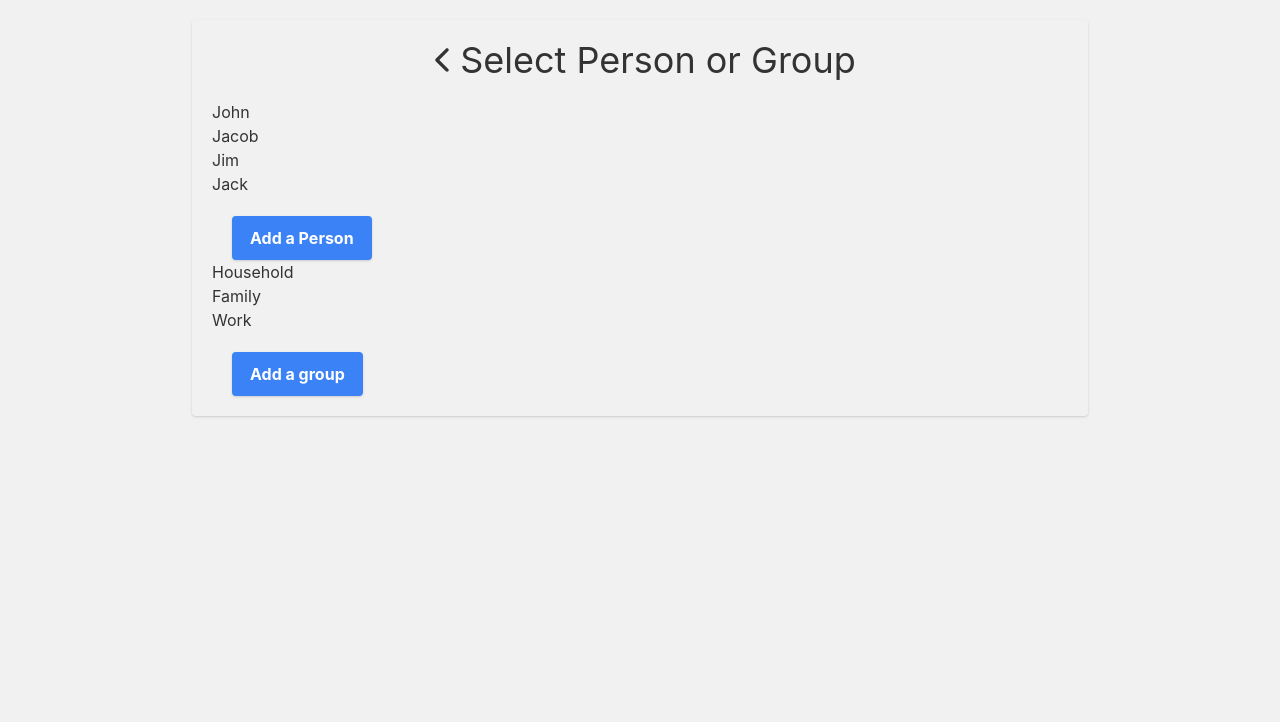
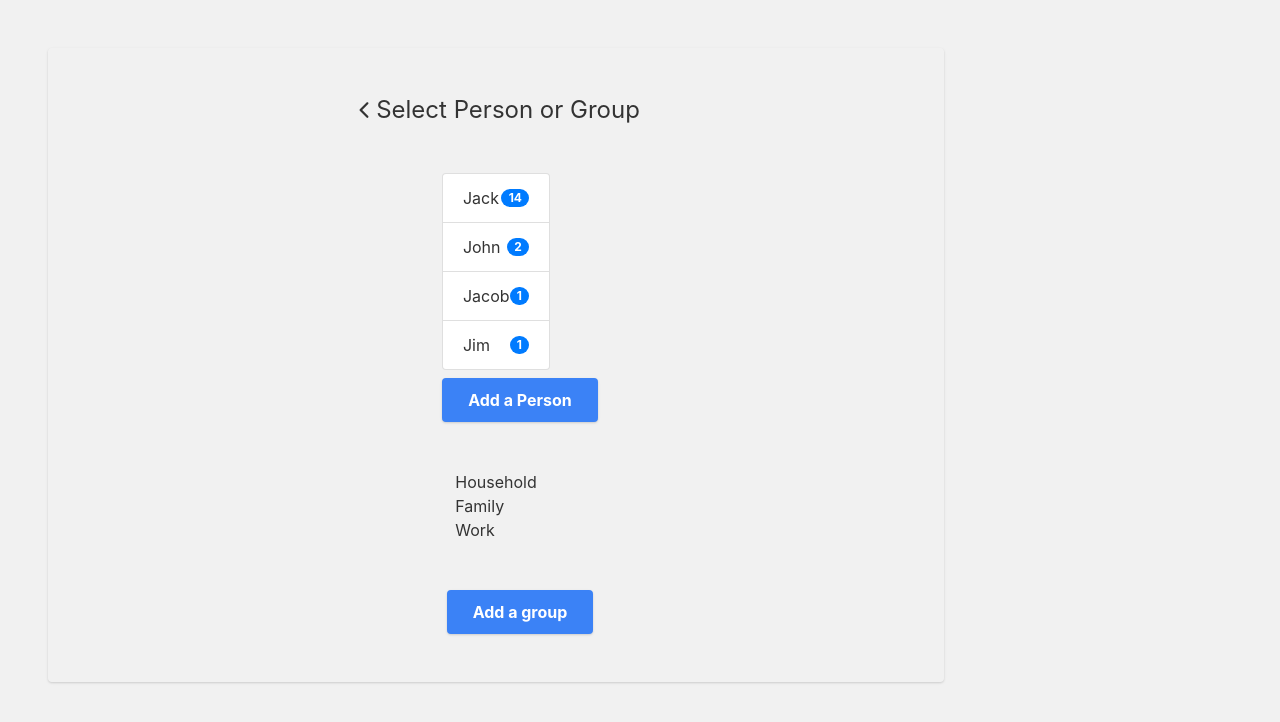
Before and after one commit to DevinLed/BillSplit, a React (Create React App) app: page / in a window 1280 px wide. Both pictures are taken after a click on the button "Split a Bill". Shown: the top 722 px of the page. Built offline with nearby package versions, Linux system fonts and the light colour scheme; the HTML template or start-up script is replaced by a standard one.

Commit message:
List test

```diff
--- a/public/index.html
+++ b/public/index.html
@@ -10,6 +10,7 @@
       content="Web site created using create-react-app"
     />
     <link rel="apple-touch-icon" href="%PUBLIC_URL%/logo192.png" />
+    <link rel="stylesheet" href="https://cdn.jsdelivr.net/npm/bootstrap@4.0.0/dist/css/bootstrap.min.css" integrity="sha384-Gn5384xqQ1aoWXA+058RXPxPg6fy4IWvTNh0E263XmFcJlSAwiGgFAW/dAiS6JXm" crossorigin="anonymous">
     <link rel="stylesheet" href="https://cdnjs.cloudflare.com/ajax/libs/tailwindcss/2.2.19/tailwind.min.css" referrerpolicy="no-referrer" />
     <!--
       manifest.json provides metadata used when your web app is installed on a
--- a/src/App.js
+++ b/src/App.js
@@ -1,7 +1,7 @@
 import { useState, useEffect } from "react";
 import Header from "./components/Header";
 import "./darkMode.css";
-import "./index.css"
+import "./index.css";
 import MainScreen from "./components/MainScreen";
 import AddGroup from "./components/AddGroup";
 import AddPerson from "./components/AddPerson";
@@ -9,6 +9,12 @@ import EditGroup from "./components/EditGroup";
 import EditPerson from "./components/EditPerson";
 
 function App() {
+  // Main screen menu selection - 5 buttons: Start Bill, Edit Person, Edit Group, History, Darkmode
+  const [startBill, setStartBill] = useState(true);
+  const [showPersonEdit, setPersonEdit] = useState(false);
+  const [showGroupEdit, setGroupEdit] = useState(false);
+  const [showHistory, setHistory] = useState(false);
+  // For Dark/Bright mode. Keeps mode storage for page refresh.
   const [theme, setTheme] = useState(localStorage.getItem("theme") || "light");
   const toggleTheme = () => {
     if (theme === "light") {
@@ -17,26 +23,33 @@ function App() {
       setTheme("light");
     }
   };
-  const [showBill, setShowBill] = useState(true);
-  const [selectPersonEdit, setSelectPersonEdit] = useState(false);
-  const [showPersonEdit, setPersonEdit] = useState(false);
-  const [setAddPerson] = useState(false);
-  const [showGroupEdit, setGroupEdit] = useState(false);
-  const [showHistory, setHistory] = useState(false);
-
+  // useEffect to track dark mode
   useEffect(() => {
     localStorage.setItem("theme", theme);
     document.body.className = theme;
   }, [theme]);
+  // Text switch for dark mode button
+  const [buttonText, setButtonText] = useState("Dark Mode");
+  const changeText = (text) => setButtonText(text);
+
+  // Menus for edit person and edit group
+
+  const [selectPersonEdit, setSelectPersonEdit] = useState(false);
+
+  // Selections in Split a bill menu
+  const [addPerson, setAddPerson] = useState(false);
+  const [addGroup, setAddGroup] = useState(false);
+
   return (
     <>
       <main className="m-5 p-5 md:max-w-xl md:mx-auto lg:max-w-2xl xl:max-w-4xl bg-white-500 rounded shadow">
         <div className={`App ${theme}`}>
-          {showBill ? (
-            <div className="flex flex-col items-center justify-center mb-5 xl:flex-row xl:justify-between">
+          {startBill ? (
+            <div className="flex flex-col items-center justify-center">
+              {/*  Header narrative for the Main Screen + 4 button selection screens */}
               <Header
-                showBill={showBill}
-                personEdit={showPersonEdit}
+                startBill={startBill}
+                showPersonEdit={showPersonEdit}
                 selectPersonEdit={selectPersonEdit}
                 setPersonEdit={setPersonEdit}
                 groupEdit={showGroupEdit}
@@ -46,7 +59,7 @@ function App() {
                   <button
                     className="justify-center mt-5 ml-5 bg-blue-500 text-white font-bold py-2 px-4 rounded shadow border-2 border-blue-500 hover:bg-transparent hover:text-blue-500 transition-all duration-300"
                     onClick={() => {
-                      setShowBill(false);
+                      setStartBill(false);
                       setPersonEdit(true);
                     }}
                   >
@@ -57,7 +70,7 @@ function App() {
                   <button
                     className="mt-5 ml-5 bg-blue-500 text-white font-bold py-2 px-4 rounded shadow border-2 border-blue-500 hover:bg-transparent hover:text-blue-500 transition-all duration-300"
                     onClick={() => {
-                      setShowBill(false);
+                      setStartBill(false);
                       setSelectPersonEdit(true);
                     }}
                   >
@@ -68,7 +81,7 @@ function App() {
                   <button
                     className="mt-5 ml-5 bg-blue-500 text-white font-bold py-2 px-4 rounded shadow border-2 border-blue-500 hover:bg-transparent hover:text-blue-500 transition-all duration-300"
                     onClick={() => {
-                      setShowBill(false);
+                      setStartBill(false);
                       setGroupEdit(true);
                     }}
                   >
@@ -79,7 +92,7 @@ function App() {
                   <button
                     className="mt-5 ml-5 bg-blue-500 text-white font-bold py-2 px-4 rounded shadow border-2 border-blue-500 hover:bg-transparent hover:text-blue-500 transition-all duration-300"
                     onClick={() => {
-                      setShowBill(false);
+                      setStartBill(false);
                       setHistory(true);
                     }}
                   >
@@ -88,10 +101,17 @@ function App() {
                 </li>
                 <li>
                   <button
-                    onClick={toggleTheme}
+                    onClick={() => {
+                      toggleTheme();
+                      if (theme === "light") {
+                        changeText("Bright Mode");
+                      } else {
+                        changeText("Dark Mode");
+                      }
+                    }}
                     className="mt-5 ml-5 bg-black text-white font-bold py-2 px-4 rounded shadow border-2 border-black hover:text-white-500 transition-all duration-300"
                   >
-                    Toggle Mode
+                    {buttonText}
                   </button>
                 </li>
               </ul>
@@ -100,31 +120,35 @@ function App() {
             ""
           )}
           {showPersonEdit ? (
-            <div>
+            <div className="flex flex-col items-center justify-center">
               <Header
-                showBill={showBill}
-                setShowBill={setShowBill}
-                personEdit={showPersonEdit}
+                startBill={startBill}
+                setStartBill={setStartBill}
+                showPersonEdit={showPersonEdit}
                 groupEdit={showGroupEdit}
                 setPersonEdit={setPersonEdit}
                 setGroupEdit={setGroupEdit}
               ></Header>
-              <ul>
-                <li>
-                  <a href="blank">John</a>
+              <ul class="list-group">
+                <li class="list-group-item d-flex justify-content-between align-items-center">
+                  Jack
+                  <span class="badge badge-primary badge-pill">14</span>
                 </li>
-                <li>
-                  <a href="blank">Jacob</a>
+                <li class="list-group-item d-flex justify-content-between align-items-center">
+                  John
+                  <span class="badge badge-primary badge-pill">2</span>
                 </li>
-                <li>
-                  <a href="blank">Jim</a>
+                <li class="list-group-item d-flex justify-content-between align-items-center">
+                  Jacob
+                  <span class="badge badge-primary badge-pill">1</span>
                 </li>
-                <li>
-                  <a href="blank">Jack</a>
+                <li class="list-group-item d-flex justify-content-between align-items-center">
+                  Jim
+                  <span class="badge badge-primary badge-pill">1</span>
                 </li>
               </ul>
               <button
-                className="mt-5 ml-5 bg-blue-500 text-white font-bold py-2 px-4 rounded shadow border-2 border-blue-500 hover:bg-transparent hover:text-blue-500 transition-all duration-300"
+                className="mt-2 ml-5 mb-5 bg-blue-500 text-white font-bold py-2 px-4 rounded shadow border-2 border-blue-500 hover:bg-transparent hover:text-blue-500 transition-all duration-300"
                 onClick={() => setAddPerson(true)}
               >
                 Add a Person
@@ -148,11 +172,11 @@ function App() {
             ""
           )}
           {selectPersonEdit ? (
-            <div>
+            <div className="flex flex-col items-center justify-center">
               <Header
-                showBill={showBill}
-                setShowBill={setShowBill}
-                personEdit={showPersonEdit}
+                startBill={startBill}
+                setStartBill={setStartBill}
+                showPersonEdit={showPersonEdit}
                 selectPersonEdit={selectPersonEdit}
                 setSelectPersonEdit={setSelectPersonEdit}
                 groupEdit={showGroupEdit}
@@ -161,7 +185,7 @@ function App() {
               ></Header>
               <ul>
                 <li>
-                  <a href="blank">John</a>
+                  <button>Johnsd</button>
                 </li>
                 <li>
                   <a href="blank">Jacob</a>
@@ -184,11 +208,11 @@ function App() {
             ""
           )}
           {showGroupEdit ? (
-            <div>
+            <div className="flex flex-col items-center justify-center">
               <Header
-                showBill={showBill}
-                setShowBill={setShowBill}
-                personEdit={showPersonEdit}
+                startBill={startBill}
+                setStartBill={setStartBill}
+                showPersonEdit={showPersonEdit}
                 groupEdit={showGroupEdit}
                 setPersonEdit={setPersonEdit}
                 setGroupEdit={setGroupEdit}
@@ -204,7 +228,7 @@ function App() {
                   <a href="blank">Work</a>
                 </li>
               </ul>
-              <button className="mt-5 ml-5 bg-blue-500 text-white font-bold py-2 px-4 rounded shadow border-2 border-blue-500 hover:bg-transparent hover:text-blue-500 transition-all duration-300">
+              <button className="mt-5 bg-blue-500 text-white font-bold py-2 px-4 rounded shadow border-2 border-blue-500 hover:bg-transparent hover:text-blue-500 transition-all duration-300">
                 Edit group
               </button>
             </div>
@@ -214,13 +238,12 @@ function App() {
           {showHistory ? (
             <div>
               <Header
-                showBill={showBill}
-                setShowBill={setShowBill}
+                setStartBill={setStartBill}
                 setHistory={setHistory}
                 showHistory={showHistory}
               ></Header>
 
-              <article>
+              <article className="flex flex-col items-center justify-center">
                 <p>Show history of past few weeks</p>
               </article>
             </div>
--- a/src/components/Header.js
+++ b/src/components/Header.js
@@ -2,37 +2,33 @@ import React from "react";
 import { IoIosArrowBack } from "react-icons/io";
 
 export default function Header({
-  showBill,
-  setShowBill,
-  personEdit,
+  startBill,
+  setStartBill,
+  showPersonEdit,
   setPersonEdit,
   setSelectPersonEdit,
-  selectPersonEdit,
   setGroupEdit,
   groupEdit,
   setHistory,
   showHistory,
 }) {
-  console.log(showBill);
-  console.log(personEdit);
-  console.log(groupEdit);
   return (
     <>
-      {showBill ? (
-        <header className="flex flex-col items-center justify-center mb-5 xl:flex-row xl:justify-between">
-          <h1 className="font-bold uppercase tracking-wide text-4xl mb-3">
+      {startBill ? (
+        <header className="flex flex-col items-center text-2xl mb-5 xs:flex-row xs:justify-center md:flex-row md:justify-center xl:flex-row xl:justify-center">
+          <h1>
             Bill Splitter
           </h1>
         </header>
       ) : (
         ""
       )}
-      {personEdit ? (
+      {showPersonEdit ? (
         <>
-          <div className="flex flex-col items-center text-4xl mb-5 xs:flex-row xs:justify-center md:flex-row md:justify-center xl:flex-row xl:justify-center">
+          <div className="flex flex-col items-center text-2xl mb-5 xs:flex-row xs:justify-center md:flex-row md:justify-center xl:flex-row xl:justify-center">
             <button
               onClick={() => {
-                setShowBill(true);
+                setStartBill(true);
                 setPersonEdit(false);
               }}
             >
@@ -47,10 +43,10 @@ export default function Header({
 
       {setSelectPersonEdit ? (
         <>
-          <div className="flex flex-col items-center text-4xl mb-5 xs:flex-row xs:justify-center md:flex-row md:justify-center xl:flex-row xl:justify-center">
+          <div className="flex flex-col items-center text-2xl mb-5 xs:flex-row xs:justify-center md:flex-row md:justify-center xl:flex-row xl:justify-center">
             <button
               onClick={() => {
-                setShowBill(true);
+                setStartBill(true);
                 setSelectPersonEdit(false);
               }}
             >
@@ -64,10 +60,10 @@ export default function Header({
       )}
       {groupEdit ? (
         <>
-          <div className="flex flex-col items-center text-4xl mb-5 xs:flex-row xs:justify-center md:flex-row md:justify-center xl:flex-row xl:justify-center">
+          <div className="flex flex-col items-center text-2xl mb-5 xs:flex-row xs:justify-center md:flex-row md:justify-center xl:flex-row xl:justify-center">
             <button
               onClick={() => {
-                setShowBill(true);
+                setStartBill(true);
                 setGroupEdit(false);
               }}
             >
@@ -81,10 +77,10 @@ export default function Header({
       )}
       {showHistory ? (
         <>
-          <div className="flex flex-col items-center text-4xl mb-5 xs:flex-row xs:justify-center md:flex-row md:justify-center xl:flex-row xl:justify-center">
+          <div className="flex flex-col items-center text-2xl mb-5 xs:flex-row xs:justify-center md:flex-row md:justify-center xl:flex-row xl:justify-center">
             <button
               onClick={() => {
-                setShowBill(true);
+                setStartBill(true);
                 setHistory(false);
               }}
             >
```
